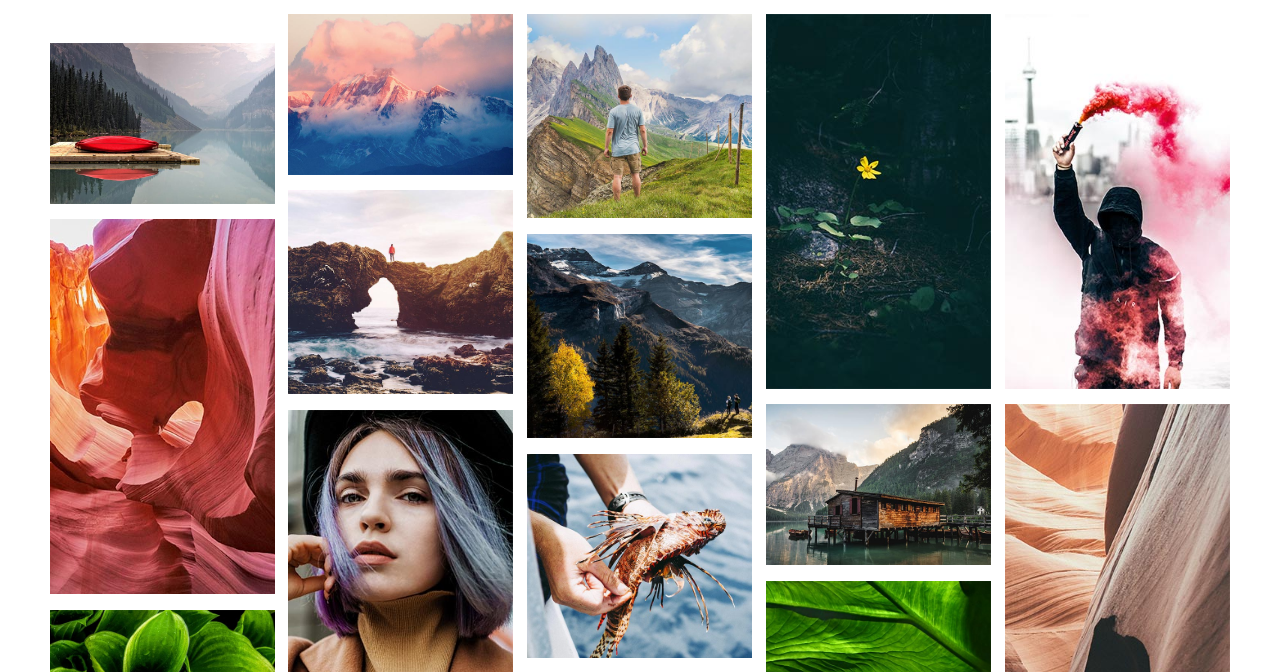
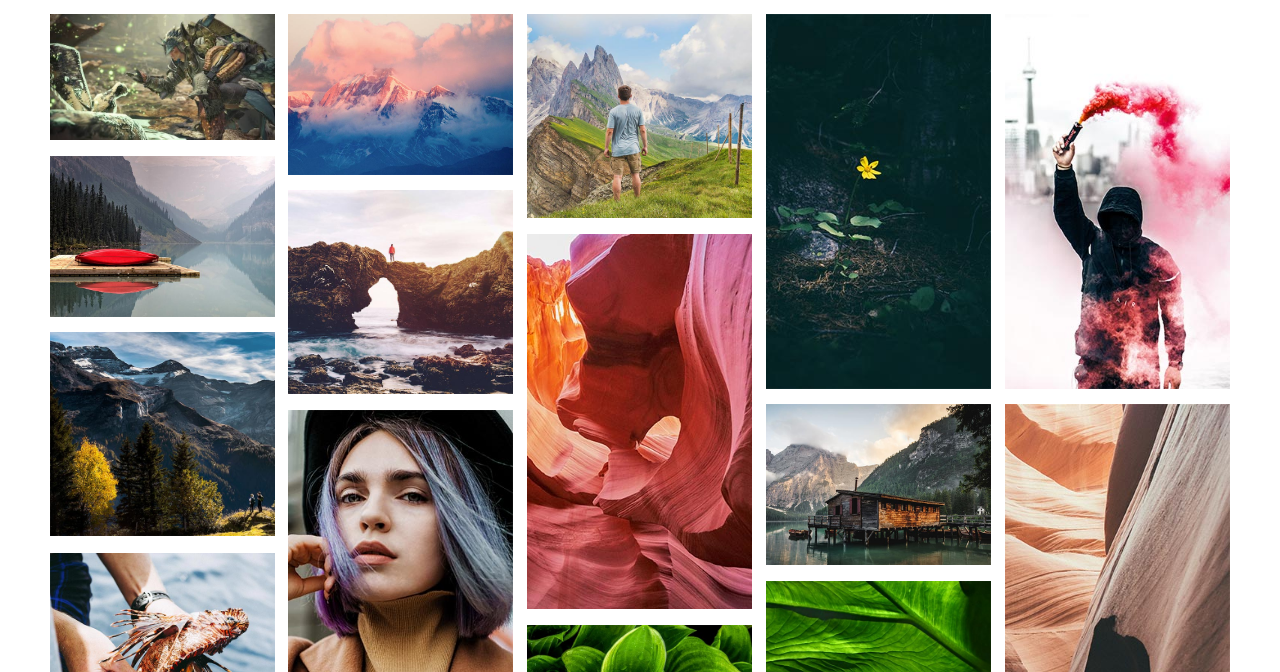
Before and after one commit to tanawich/test1, a plain HTML site: page index.html in a window 1280 px wide. Shown: the part 53-725 px from the top of the page. Drawn offline with Linux system fonts and the light colour scheme; files whose address does not match are found by name.

Commit message:
first commit

```diff
--- a/index.html
+++ b/index.html
@@ -33,7 +33,7 @@
 		<div class="p-grid-isotope">
 
 			<div class="p-item grid-sizer"><a class="venobox" href="images/porfolio-1-300x500.jpg">
-				<img src="desktop/stat13.jpg" alt=""/></a></div>
+				<img src="images/mon.jpg" alt=""/></a></div>
 
 			<div class="p-item grid-sizer"><a class="venobox" href="images/porfolio-2-700x500.jpg">
 				<img src="images/porfolio-2-700x500.jpg" alt=""/></a></div>
```
Also changed, not shown: images/mon.jpg (added).
